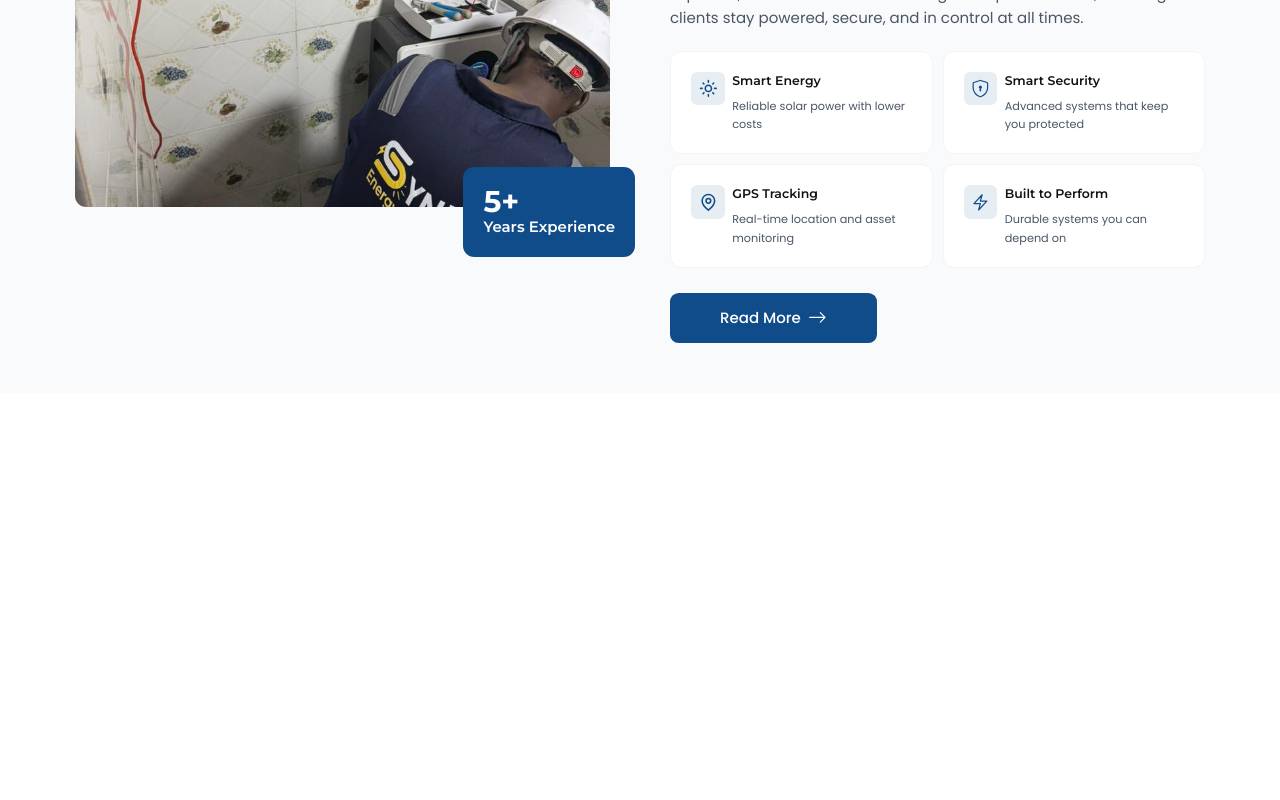
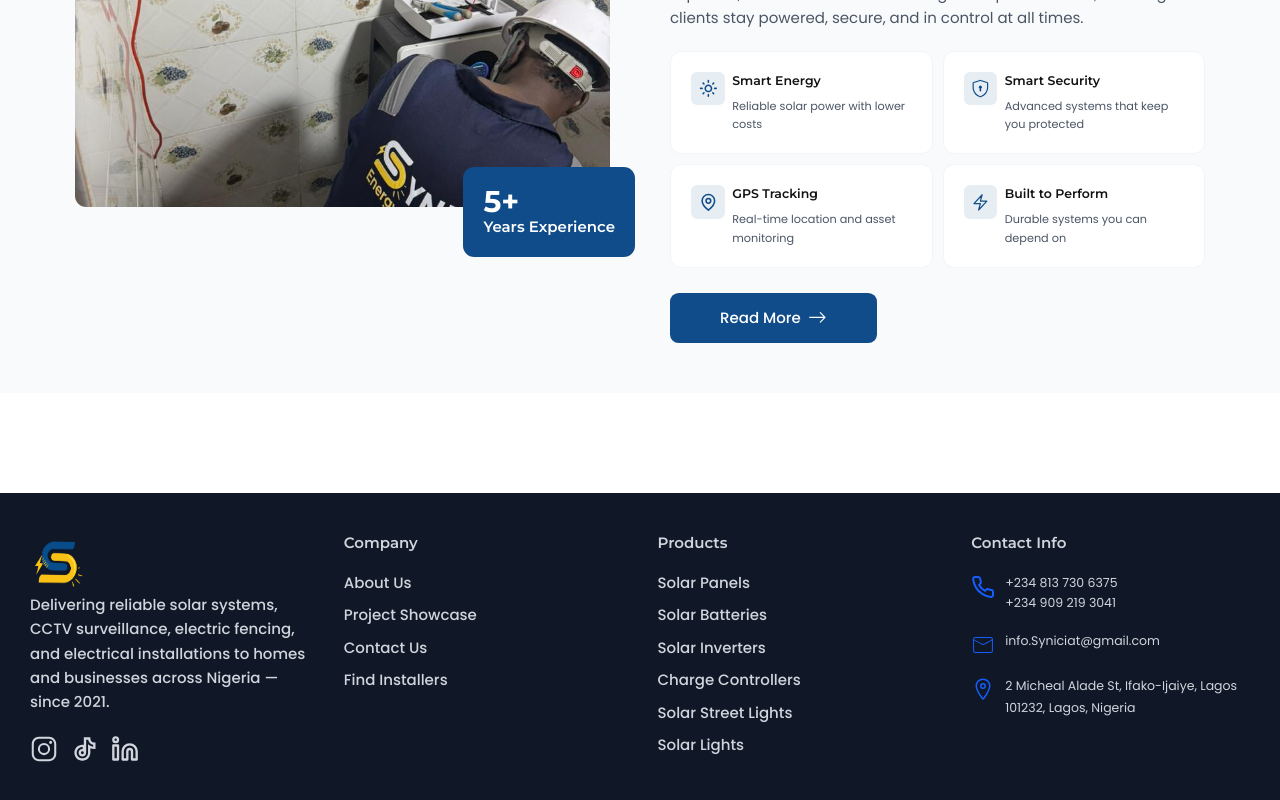
Before and after one commit to sleekping/syniciat-webapp, a Next.js app: page / in a window 1280 px wide. Shown: the part 1228-2028 px from the top of the page. Before the commit the page ends 1721 px from the top, so only its background shows below. Built offline with nearby package versions, Linux system fonts and the light colour scheme.

Commit message:
feat: add footer

```diff
--- a/app/layout.tsx
+++ b/app/layout.tsx
@@ -2,6 +2,7 @@ import type { Metadata } from "next";
 import { Inter, Poppins, Montserrat } from "next/font/google";
 import "./globals.css";
 import { Navbar } from "@/components/navbar/navbar";
+import Footer from "@/components/footer/Footer";
 // import { Navbar } from "@/components/navbar/Navbar";
 
 
@@ -47,6 +48,7 @@ export default function RootLayout({
         <main>
           {children}
         </main>
+        <Footer/>
       </body>
     </html>
   );
--- a/components/about-us/OurJourney.tsx
+++ b/components/about-us/OurJourney.tsx
@@ -37,7 +37,7 @@ const OurJourney = (): React.JSX.Element => {
             </div>
             <div className="mt-8">
 
-                <div className='relative flex gap-4 flex-col px-60  max-[1200px]:px-20  max-mdLap:px-0' role='list' aria-describedby="journey-description">
+                <div className='relative flex gap-4 flex-col px-60 min-[1600]:px-120  max-[1200px]:px-20  max-mdLap:px-0' role='list' aria-describedby="journey-description">
                     <div className="max-[900px]:hidden  block absolute left-1/2 transform -translate-x-1/2 h-full w-1 bg-primary/20"></div>
 
                     {listItem.map((item, i) => (
--- /dev/null
+++ b/components/footer/Footer.tsx
@@ -0,0 +1,164 @@
+import Link from "next/link";
+import { IoLocationOutline, IoLogoInstagram } from "react-icons/io5";
+import { FiLinkedin } from "react-icons/fi";
+import Image from "next/image";
+import { RiTiktokLine } from "react-icons/ri";
+import { LuPhone } from "react-icons/lu";
+import { CiMail } from "react-icons/ci";
+const companyLinks = [
+  { title: "About Us", href: "/about-us" },
+  { title: "Project Showcase", href: "/projects" },
+  { title: "Contact Us", href: "/contact-us" },
+  { title: "Find Installers", href: "/find-installers" },
+];
+
+const productLinks = [
+  "Solar Panels",
+  "Solar Batteries",
+  "Solar Inverters",
+  "Charge Controllers",
+  "Solar Street Lights",
+  "Solar Lights",
+];
+
+const socialLinks = [
+  {
+    icon: IoLogoInstagram,
+    href: "#",
+  },
+  {
+    icon: RiTiktokLine,
+    href: "#",
+  },
+  {
+    icon: FiLinkedin,
+    href: "#",
+  },
+];
+
+export default function Footer() {
+  return (
+    <footer className="bg-gray-900">
+      <div className="max-w-560 mx-auto px-6 lg:px-12 py-16">
+        <div className="grid max-mdPhone:grid-cols-1 max-md:grid-cols-2 grid-cols-4 gap-14">
+          {/* Brand Section */}
+          <div className="max-lg:col-span-2 col-span-1">
+            <Link href="/" className="">
+              <Image src="/images/logo.png" loading="eager"
+                width={100} height={120}
+                alt="Logo" className="w-24 h-24" />
+            </Link>
+
+
+            <p className="text-gray-300 text-2xl font-medium">
+              Delivering reliable solar systems, CCTV surveillance, electric fencing, and electrical installations to homes and businesses across Nigeria — since 2021.
+            </p>
+
+            <div className="flex items-center gap-5 mt-8">
+              {socialLinks.map((social, index) => {
+                const Icon = social.icon;
+
+                return (
+                  <Link
+                    key={index}
+                    href={social.href}
+                    className="text-gray-300 hover:text-primary transition"
+                  >
+                    <Icon size={28} />
+                  </Link>
+                );
+              })}
+            </div>
+          </div>
+
+          {/* Company */}
+          <div>
+            <h3 className="text-2xl font-semibold mb-8 text-gray-300">
+              Company
+            </h3>
+
+            <ul className="space-y-5 text-gray-300 text-xl">
+              {companyLinks.map((v, index) => (
+                <li key={index}>
+                  <Link
+                    href={v.href}
+                    className="hover:text-primary transition"
+                  >
+                    {v.title}
+                  </Link>
+                </li>
+              ))}
+            </ul>
+          </div>
+
+          {/* Products */}
+          <div>
+            <h3 className="text-2xl font-semibold mb-8 text-gray-300">
+              Products
+            </h3>
+
+            <ul className="space-y-5 text-gray-300 text-xl">
+              {productLinks.map((link, index) => (
+                <li key={index}>
+                  <Link
+                    href={`/products/${link.toLowerCase().replace(" ", "-")}`}
+                    className="hover:text-primary transition"
+                  >
+                    {link}
+                  </Link>
+                </li>
+              ))}
+            </ul>
+          </div>
+
+          {/* Contact Info */}
+          <div className="max-lg:col-span-2 col-span-1">
+            <h3 className="text-2xl font-semibold mb-8 text-gray-300">
+              Contact Info
+            </h3>
+
+            <div className="space-y-7">
+              {/* Phones */}
+              <div className="flex items-start gap-4">
+                <LuPhone
+                  className="text-blue-600 mt-1 shrink-0"
+                  size={24}
+                />
+
+                <div className="text-gray-300 text-xl leading-9">
+                  <p>+234 813 730 6375</p>
+                  <p>+234 909 219 3041</p>
+                </div>
+              </div>
+
+              {/* Email */}
+              <div className="flex items-start gap-4">
+                <CiMail
+                  className="text-blue-600 mt-1 shrink-0"
+                  size={24}
+                />
+
+                <p className="text-gray-300 text-xl break-all">
+                  info.Syniciat@gmail.com
+                </p>
+              </div>
+
+              {/* Address */}
+              <div className="flex items-start gap-4">
+                <IoLocationOutline
+                  className="text-blue-600 mt-1 shrink-0"
+                  size={24}
+                />
+
+                <p className="text-gray-300 text-xl leading-9">
+                  2 Micheal Alade St, Ifako-Ijaiye, Lagos 101232, Lagos, Nigeria
+                </p>
+              </div>
+            </div>
+          </div>
+        </div>
+
+      </div>
+    </footer>
+  );
+}
--- a/components/navbar/links.ts
+++ b/components/navbar/links.ts
@@ -70,7 +70,8 @@ const Links: NavLinks = [
         //     ]
 
         // }
-    }, { title: "Blog", href: "/blog" },
+    },
+    // { title: "Blog", href: "/blog" },
     { title: "Contact Us", href: "/contact-us" },
 ]
 export default Links;
```
